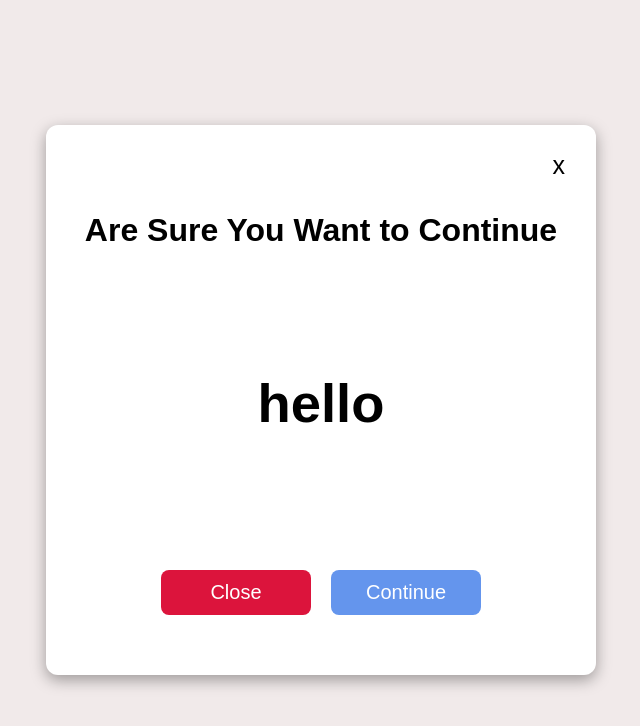
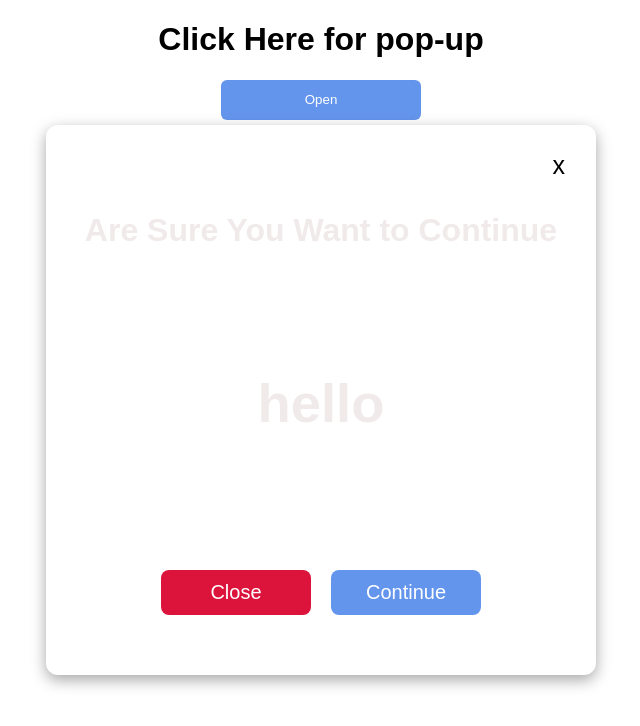
Before and after one commit to Srikanth374/pop-up, a React (Create React App) app: page / in a window 1280 px wide. Both pictures are taken after a click on the button "Open". Shown: the top 726 px of the page, without its empty margins (319-959 px from the left). Built offline with nearby package versions, Linux system fonts and the light colour scheme.

Commit message:
change bgc to color

```diff
--- a/src/components/modal.css
+++ b/src/components/modal.css
@@ -1,7 +1,7 @@
 .ModalPopUp {
     width: 100vw;
     height: 100vh;
-    background-color: #f1eaea;
+    color: #f1eaea;
     position: fixed;
     display: flex;
     justify-content: center;
```
